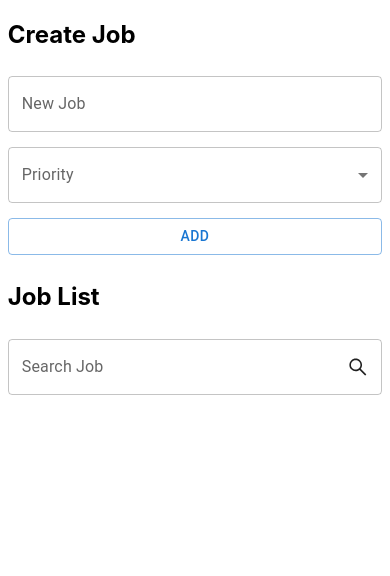
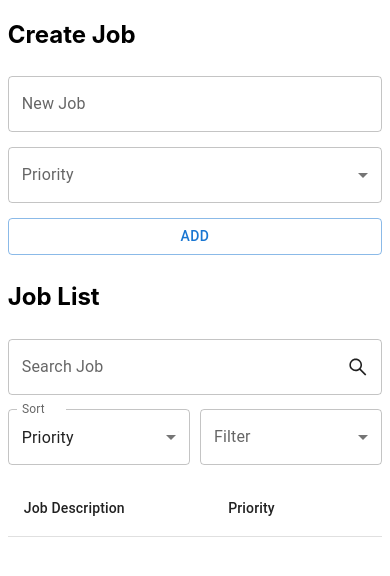
Before and after one commit to candgn/todo-app, a React (Create React App) app: page / in a window 390 px wide. Shown: the top 576 px of the page. Built offline with nearby package versions, Linux system fonts and the light colour scheme.

Commit message:
filter and sorting added

```diff
--- a/package.json
+++ b/package.json
@@ -19,6 +19,7 @@
     "sass": "^1.50.0",
     "web-vitals": "^2.1.4"
   },
+
   "scripts": {
     "start": "react-scripts start",
     "build": "react-scripts build",
--- a/src/Components/Common/RegexTextField.jsx
+++ b/src/Components/Common/RegexTextField.jsx
@@ -14,6 +14,7 @@ const RegexTextField = ({ length, regex, onChange, ...rest }) => {
         onChange(e);
       }
     },
+    // eslint-disable-next-line
     [onChange, regex]
   );
 
--- a/src/Components/Common/SearchBar/SearchBar.jsx
+++ b/src/Components/Common/SearchBar/SearchBar.jsx
@@ -3,7 +3,7 @@ import React from "react";
 import "./SearchBar.scss";
 import { AiOutlineSearch } from "react-icons/ai";
 
-const SearchBar = ({}) => {
+const SearchBar = ({ onSearch }) => {
   return (
     <div className="search-bar-container">
       <TextField
@@ -14,7 +14,7 @@ const SearchBar = ({}) => {
         InputProps={{
           endAdornment: <AiOutlineSearch style={{ fontSize: "24px" }} />,
         }}
-        // onChange={onSearch}
+        onChange={(e) => onSearch(e.target.value)}
       />
     </div>
   );
--- /dev/null
+++ b/src/Components/Common/SelectItem.jsx
@@ -0,0 +1,36 @@
+import { MenuItem, Select } from "@mui/material";
+import React, { useEffect, useState } from "react";
+
+const SelectItem = ({ data, selected, setSelected, multiple }) => {
+  const [selectedValue, setSelectedValue] = useState(selected);
+
+  const handleSelect = (value) => {
+    setSelectedValue(value);
+    setSelected(value);
+  };
+
+  // Re-renders when state changes from outsides of component
+  useEffect(() => {
+    setSelectedValue(selected);
+  }, [selected]);
+
+  return (
+    <Select
+      labelId="priority-select-label"
+      id="priority-select"
+      value={selectedValue}
+      label="Priority"
+      sx={{ width: "100%" }}
+      onChange={(e) => handleSelect(e.target.value)}
+      multiple={multiple}
+    >
+      {data.map((item, i) => (
+        <MenuItem value={item.value} key={item.title + i}>
+          {item.title}
+        </MenuItem>
+      ))}
+    </Select>
+  );
+};
+
+export default SelectItem;
--- a/src/Components/CreateJob/Constants.js
+++ b/src/Components/CreateJob/Constants.js
@@ -1,3 +1,11 @@
-const initialState = { PRIORITY: "", JOB_DESC: "" };
+const initialState = {
+  PRIORITY: "",
+  JOB_DESC: "",
+  SELECT_PRIORITY: [
+    { value: 3, title: "Trivial" },
+    { value: 2, title: "Regular" },
+    { value: 1, title: "Urgent" },
+  ],
+};
 
 export default initialState;
--- a/src/Components/CreateJob/CreateJob.jsx
+++ b/src/Components/CreateJob/CreateJob.jsx
@@ -1,18 +1,15 @@
 import React, { useState } from "react";
 import "./CreateJob.scss";
 
-import {
-  Button,
-  FormControl,
-  InputLabel,
-  MenuItem,
-  Select,
-} from "@mui/material";
+import { Button, FormControl, InputLabel } from "@mui/material";
 import RegexTextField from "../Common/RegexTextField";
 
 import { connect } from "react-redux";
 import { addJob } from "../../redux/reducer";
 import initialState from "./Constants";
+import SelectItem from "../Common/SelectItem";
+
+import Constants from "./Constants";
 
 const onlyAlphanumericRegex = /[^a-z0-9]/gi;
 
@@ -23,7 +20,7 @@ const CreateJob = ({ addJob }) => {
   const add = () => {
     if (jobDesc === "") {
       alert("You need to fill job description!");
-    } else if (priority === undefined) {
+    } else if (priority === "") {
       alert("You need to select priority!");
     } else {
       addJob({ id: Math.floor(Math.random() * 1000), jobDesc, priority });
@@ -48,18 +45,11 @@ const CreateJob = ({ addJob }) => {
       <div className="create-job-item-wrapper" style={{ width: "20%" }}>
         <FormControl fullWidth>
           <InputLabel id="priority-select-label">Priority</InputLabel>
-          <Select
-            labelId="priority-select-label"
-            id="priority-select"
-            value={priority}
-            label="Priority"
-            sx={{ width: "100%" }}
-            onChange={(e) => setPriority(e.target.value)}
-          >
-            <MenuItem value={1}>Trivial</MenuItem>
-            <MenuItem value={2}>Regular</MenuItem>
-            <MenuItem value={3}>Urgent</MenuItem>
-          </Select>
+          <SelectItem
+            data={Constants.SELECT_PRIORITY}
+            selected={priority}
+            setSelected={setPriority}
+          />
         </FormControl>
       </div>
       {/* Create Job button */}
--- a/src/Components/JobList/Joblist.jsx
+++ b/src/Components/JobList/Joblist.jsx
@@ -1,15 +1,125 @@
-import React from "react";
+import React, { useEffect, useState } from "react";
+
+import {
+  Table,
+  TableBody,
+  TableRow,
+  TableCell,
+  TableHead,
+} from "@mui/material";
+import { FormControl, InputLabel } from "@mui/material";
+
 import { connect } from "react-redux";
-import { addJob } from "../../redux/reducer";
+import { updateJob } from "../../redux/reducer";
 import SearchBar from "../Common/SearchBar/SearchBar";
 import "./Joblist.scss";
 
-const Joblist = ({ jobs }) => {
-  console.log(jobs);
+import Constants from "../CreateJob/Constants";
+import SelectItem from "../Common/SelectItem";
+
+const columns = [
+  { title: "Job Description" },
+  { title: "Priority" },
+  { title: "" },
+];
+
+const sortItems = [
+  { title: "Job Description", value: 1 },
+  { title: "Priority", value: 2 },
+];
+
+const Joblist = ({ jobs, updateJob }) => {
+  const [jobList, setJobList] = useState([]);
+  const [searchKeyword, setSearchKeyword] = useState("");
+  const [sortType, setSortType] = useState(2);
+
+  // Sort and filter list when selected sort type or searchkeyword changed
+  useEffect(() => {
+    handleSort(sortType);
+    // eslint-disable-next-line
+  }, [jobs, sortType, searchKeyword]);
+
+  //Update Jobs priority
+  const handleUpdatePriority = (id, priority) => {
+    updateJob({ id, priority });
+  };
+
+  const handleSort = (sortType) => {
+    // Filter joblist when inputs given to searchbar
+    const filtered = [...jobs].filter((item) => {
+      if (searchKeyword === "") {
+        return item;
+      } else {
+        return item.jobDesc.toLowerCase().includes(searchKeyword);
+      }
+    });
+    // sort filtered joblist
+    const sorted = [...filtered].sort((a, b) =>
+      sortType === 2 ? a.priority - b.priority : a.jobDesc > b.jobDesc ? 1 : -1
+    );
+    setJobList(sorted);
+  };
+
   return (
     <div className="job-list-container">
       <div className="job-list-wrapper">
-        <SearchBar />
+        <SearchBar onSearch={setSearchKeyword} />
+      </div>
+      <div className="job-list-filter-wrapper">
+        <FormControl fullWidth style={{ marginRight: "5px" }}>
+          <InputLabel id="priority-select-label">Sort</InputLabel>
+          <SelectItem
+            data={sortItems}
+            selected={sortItems[1].value}
+            setSelected={(val) => setSortType(val)}
+          />
+        </FormControl>
+        <FormControl fullWidth style={{ marginLeft: "5px" }}>
+          <InputLabel id="priority-select-label">Filter</InputLabel>
+          <SelectItem
+            multiple={true}
+            data={Constants.SELECT_PRIORITY}
+            selected={[]}
+            // setSelected={(val) => handleFilter(val)}
+          />
+        </FormControl>
+      </div>
+      <div className="job-list-wrapper">
+        <div style={{ height: 400, width: "100%" }}>
+          <Table>
+            <TableHead>
+              <TableRow>
+                {columns.map((item, i) => (
+                  <TableCell key={"table-head-" + i}>{item.title}</TableCell>
+                ))}
+              </TableRow>
+            </TableHead>
+            <TableBody>
+              {jobList?.map((item, i) => (
+                <TableRow key={"table-row-" + i}>
+                  <TableCell>{item.jobDesc}</TableCell>
+                  <TableCell
+                    style={{
+                      background:
+                        item.priority === 1
+                          ? "#FF000060"
+                          : item.priority === 2
+                          ? "#FFA50060"
+                          : "#7CFC0060",
+                    }}
+                  >
+                    <SelectItem
+                      data={Constants.SELECT_PRIORITY}
+                      selected={item.priority}
+                      setSelected={(val) => handleUpdatePriority(item.id, val)}
+                    />
+                  </TableCell>
+                  <TableCell></TableCell>
+                </TableRow>
+              ))}
+            </TableBody>
+          </Table>
+        </div>
       </div>
     </div>
   );
@@ -23,7 +133,7 @@ const mapStateToProps = (state) => {
 
 const mapDispatchToProps = (dispatch) => {
   return {
-    updateJob: (obj) => dispatch(addJob(obj)),
+    updateJob: (obj) => dispatch(updateJob(obj)),
   };
 };
 export default connect(mapStateToProps, mapDispatchToProps)(Joblist);
--- a/src/Components/JobList/Joblist.scss
+++ b/src/Components/JobList/Joblist.scss
@@ -1,16 +1,18 @@
 .job-list-container {
   display: flex;
-  flex-direction: row;
+  flex-direction: column;
   align-items: center;
-}
-
-@media screen and (max-width: 800px) {
-  .job-list-container {
-    flex-direction: column;
-  }
 }
 
 .job-list-wrapper {
   margin: 2%;
   width: 100%;
 }
+
+
+.job-list-filter-wrapper{
+  margin: 2%;
+  width: 100%;
+  display: flex;
+  flex-direction: row;
+}
--- a/src/redux/reducer.js
+++ b/src/redux/reducer.js
@@ -12,8 +12,19 @@ const jobReducer = createSlice({
       state.push(action.payload);
       return state;
     },
+    updateJob: (state, action) => {
+      return state.map((job) => {
+        if (job.id === action.payload.id) {
+          return {
+            ...job,
+            priority: action.payload.priority,
+          };
+        }
+        return job;
+      });
+    },
   },
 });
 
-export const { addJob } = jobReducer.actions;
+export const { addJob, updateJob } = jobReducer.actions;
 export const reducer = jobReducer.reducer;
```
Also changed, not shown: 1 other file (tests, documents, lock files or other folders).
